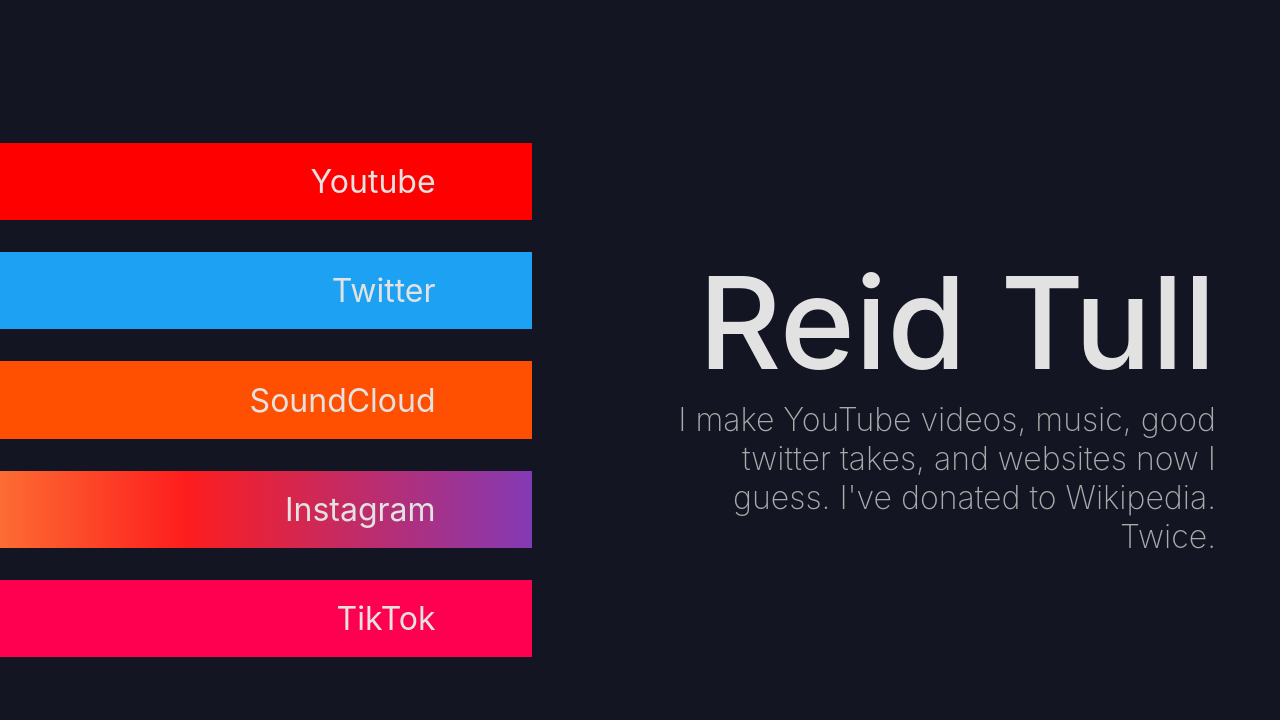
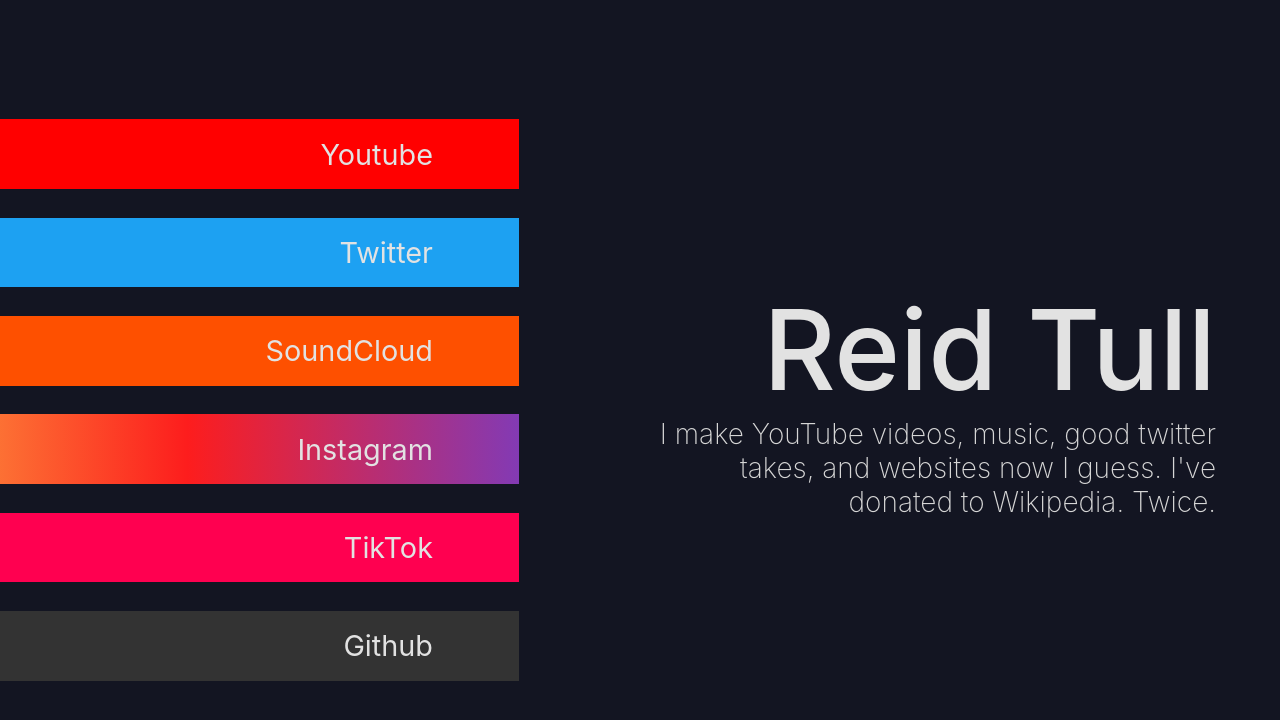
Before and after one commit to akaowen7/first-website, a Next.js app: page / in a window 1280 px wide. Shown: the top 720 px of the page. Built offline with nearby package versions, Linux system fonts and the light colour scheme.

Commit message:
Better animations, new button

```diff
--- a/components/Button.js
+++ b/components/Button.js
@@ -1,16 +1,23 @@
-import React, { Component } from 'react';
+import React, { Component, useState } from 'react';
 import styles from '../styles/Button.module.css'
 import { motion } from '../node_modules/framer-motion';
 
 const Button = (props) => {
+
     const { background, text, link } = props
+
+    const [isActive, setIsActive] = useState(false);
+    const [hover, click, timeout] = [25, 18, 100]
+
     return <motion.a
-    href={link}
-    target="_blank"
     style={{background: background}}
     className={styles.button}
-    whileHover={{
-        x: 25,
+    whileHover={{ x: isActive ? click : hover }}
+    animate={{x: isActive ? click : 0}}
+    onClick={() => {
+        setIsActive(true)
+        setTimeout(window.open, timeout, link, null)
+        setTimeout(setIsActive, timeout, false)
     }}>
         {text}
     </motion.a>
--- a/pages/index.js
+++ b/pages/index.js
@@ -23,6 +23,7 @@
           <Button background="#FE5000" text="SoundCloud" link="https://soundcloud.com/user-237901012"/>
           <Button background="linear-gradient(90deg, rgba(252,176,69,1) 0%, rgba(253,29,29,1) 50%, rgba(131,58,180,1) 100%)" text="Instagram" link="https://www.instagram.com/blue_plain/"/>
           <Button background="#ff0050" text="TikTok" link="https://vm.tiktok.com/ZMJ3161xe/"/>
+          <Button background="#333" text="Github" link="https://github.com/akaowen7"/>
         </div>
       </main>
     </div>
--- a/styles/Button.module.css
+++ b/styles/Button.module.css
@@ -1,13 +1,14 @@
 .button {
   color: rgb(226, 226, 226);
   font-weight: 400;
-  font-size: 2em;
+  font-size: 1.8em;
   padding: 0.6em 3em;
   padding-left: 32vw;
   margin: 0.5em 0;
   text-decoration: none;
   margin-left: -5em;
   justify-content: right;
+  cursor: pointer;
 }
 
 @media screen and (max-aspect-ratio: 1/1) {
--- a/styles/Home.module.css
+++ b/styles/Home.module.css
@@ -6,9 +6,10 @@
 .main {
   flex-direction: row-reverse;
   justify-content: space-between;
-  max-width: 100vw;
+  min-width: 100vw;
   min-height: 100vh;
   height: auto;
+  width: auto;
 }
 
 .title h1 {
--- a/styles/globals.css
+++ b/styles/globals.css
@@ -15,12 +15,12 @@
 
 h1 {
   font-weight: 500;
-  font-size: 8em;
+  font-size: 7em;
   color: rgb(226, 226, 226);
 }
 
 p {
   font-weight: 200;
-  font-size: 2em;
-  color: rgb(171, 171, 171);
+  font-size: 1.75em;
+  color: rgb(214, 214, 214);
 }
```
